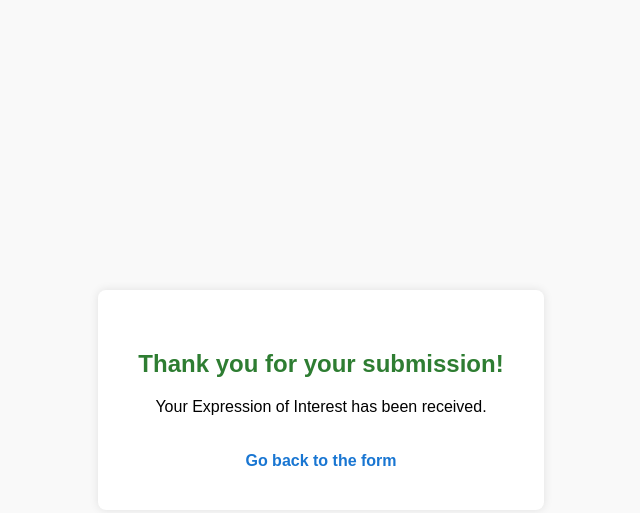
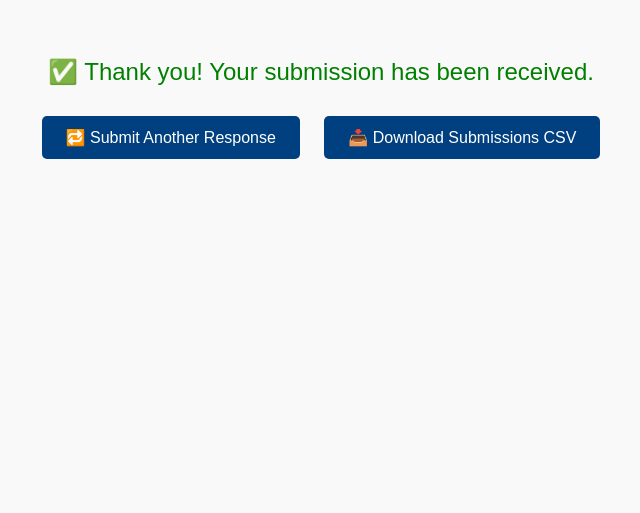
Before and after one commit to ibk-agboola/wesley-election-2025, a plain HTML site: page frontend/success.html in a window 1280 px wide. Shown: the whole page, without its empty margins (319-959 px from the left). Drawn offline with Linux system fonts and the light colour scheme.

Commit message:
Added success page with redirect and CSV link

```diff
--- a/frontend/success.html
+++ b/frontend/success.html
@@ -2,42 +2,38 @@
 <html lang="en">
 <head>
   <meta charset="UTF-8">
-    <meta name="viewport" content="width=device-width, initial-scale=1.0">
   <title>Submission Successful</title>
   <style>
     body {
       font-family: Arial, sans-serif;
-            background: #f9f9f9;
-            display: flex;
-            justify-content: center;
-            align-items: center;
-            height: 100vh;
-            margin: 0;
+      text-align: center;
+      padding: 50px;
+      background-color: #f9f9f9;
     }
-        .box {
-            background: white;
-            padding: 40px;
-            border-radius: 8px;
-            text-align: center;
-            box-shadow: 0 0 10px rgba(0,0,0,0.1);
+    .success {
+      color: green;
+      font-size: 24px;
+      margin-bottom: 20px;
     }
-        h2 {
-            color: #2e7d32;
+    .buttons a {
+      display: inline-block;
+      margin: 10px;
+      padding: 12px 24px;
+      background-color: #004080;
+      color: white;
+      text-decoration: none;
+      border-radius: 5px;
     }
-        a {
-            display: inline-block;
-            margin-top: 20px;
-            text-decoration: none;
-            color: #1976d2;
-            font-weight: bold;
+    .buttons a:hover {
+      background-color: #0066cc;
     }
   </style>
 </head>
 <body>
-    <div class="box">
-        <h2>Thank you for your submission!</h2>
-        <p>Your Expression of Interest has been received.</p>
-        <a href="index.html">Go back to the form</a>
+  <div class="success">✅ Thank you! Your submission has been received.</div>
+  <div class="buttons">
+    <a href="index.html">🔁 Submit Another Response</a>
+    <a href="https://wesley-election-2025-1.onrender.com/export-csv" target="_blank">📥 Download Submissions CSV</a>
   </div>
 </body>
 </html>
```
Also changed, not shown: frontend/index.html (+0 -5 lines). Lines whose indentation alone changed are shown as unchanged.
